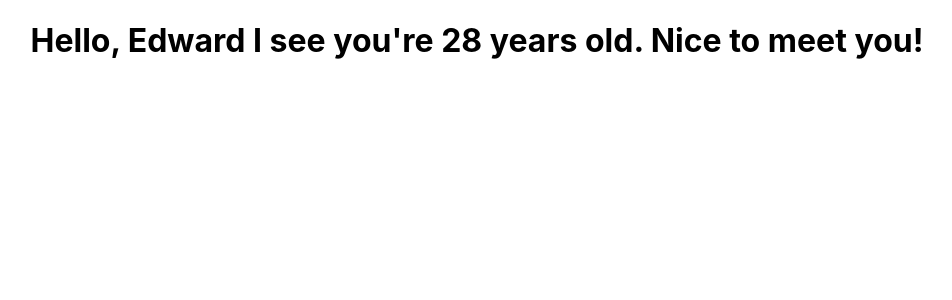
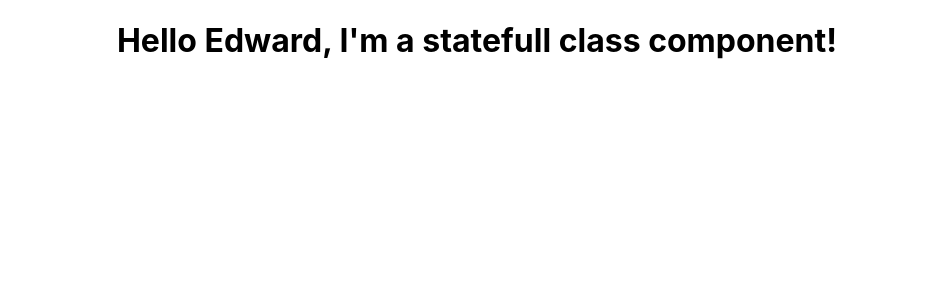
Before and after one commit to EdwardShanahan07/first-react-app, a React (Create React App) app in the folder my-app/: page / in a window 1280 px wide. Shown: the top 300 px of the page, without its empty margins (163-1115 px from the left). Built offline with nearby package versions, Linux system fonts and the light colour scheme.

Commit message:
Add StateFullGreeting componet

```diff
--- a/my-app/src/App.js
+++ b/my-app/src/App.js
@@ -1,15 +1,11 @@
 import logo from "./logo.svg";
 import "./App.css";
-import FunctionalGreetingWithProps from "./components/FunctionalGreetingWithProps";
+import StateFullGreeting from "./components/StateFullGreeting";
 
 function App() {
   return (
     <div className="App">
-      <FunctionalGreetingWithProps
-        greeting={"Hello"}
-        name={"Edward"}
-        age={28}
-      />
+      <StateFullGreeting greeting={"Hello"} name={"Edward"} />
     </div>
   );
 }
--- /dev/null
+++ b/my-app/src/components/StateFullGreeting.js
@@ -0,0 +1,16 @@
+import React from "react";
+
+class StateFullGreeting extends React.Component {
+  render() {
+    return (
+      <div>
+        <h1>
+          {this.props.greeting} {this.props.name}, I'm a statefull class
+          component!
+        </h1>
+      </div>
+    );
+  }
+}
+
+export default StateFullGreeting;
```
